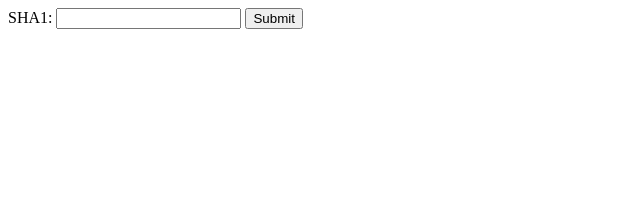
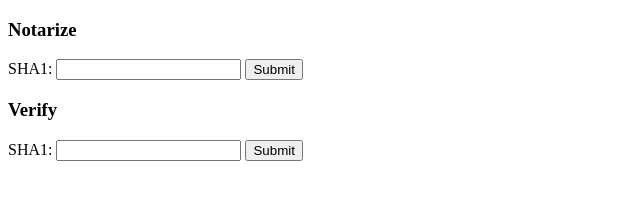
Before and after one commit to lipidity/notary, a plain HTML site: page index.html in a window 1280 px wide. Shown: the whole page, without its empty margins (0-640 px from the left). Drawn offline with Linux system fonts and the light colour scheme.

Commit message:
Verification functionality

```diff
--- a/index.html
+++ b/index.html
@@ -2,7 +2,14 @@
 <title>Notary</title>
 <meta charset=utf-8>
 
-<form action=notarized.cgi method=post>
+<form action=notarize.cgi method=post>
+  <h3>Notarize</h3>
   <label for=sha1>SHA1: </label><input type=text maxlength=40 name=sha1>
   <input type=submit>
 </form>
+
+<form action=verify.cgi method=post>
+  <h3>Verify</h3>
+  <label for=sha1>SHA1: </label><input type=text maxlength=40 name=sha1>
+  <input type=submit>
+</form>
```
Also changed, not shown: 4 other files.
